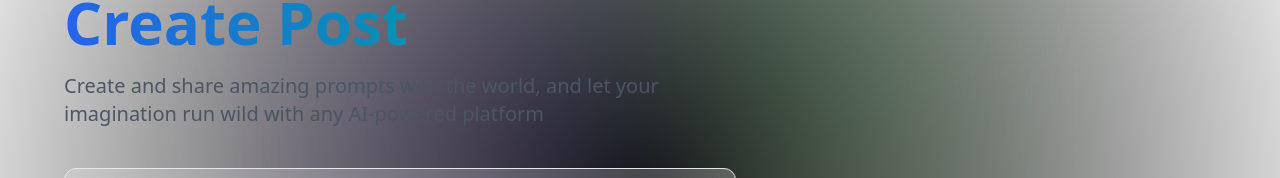
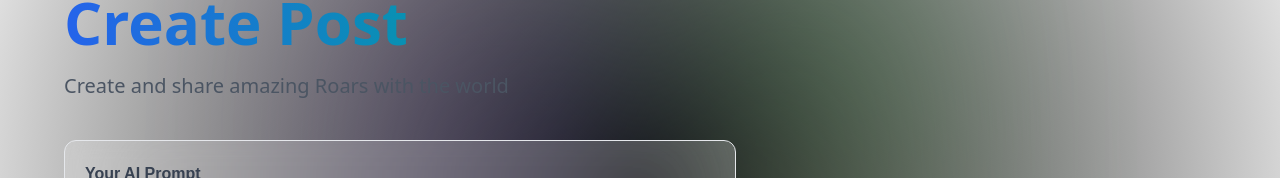
Before and after one commit to Dishanth-Bine/Bonday, a Next.js app: page /create-prompt in a window 1280 px wide. Shown: the part 202-380 px from the top of the page. Built offline with nearby package versions, Linux system fonts and the light colour scheme; no server answers.

Commit message:
Update Form.jsx

```diff
--- a/components/Form.jsx
+++ b/components/Form.jsx
@@ -7,8 +7,7 @@ const Form = ({ type, post, setPost, submitting, handleSubmit }) => {
         <span className='blue_gradient'>{type} Post</span>
       </h1>
       <p className='desc text-left max-w-md'>
-        {type} and share amazing prompts with the world, and let your
-        imagination run wild with any AI-powered platform
+        {type} and share amazing Roars with the world
       </p>
 
       <form
```
